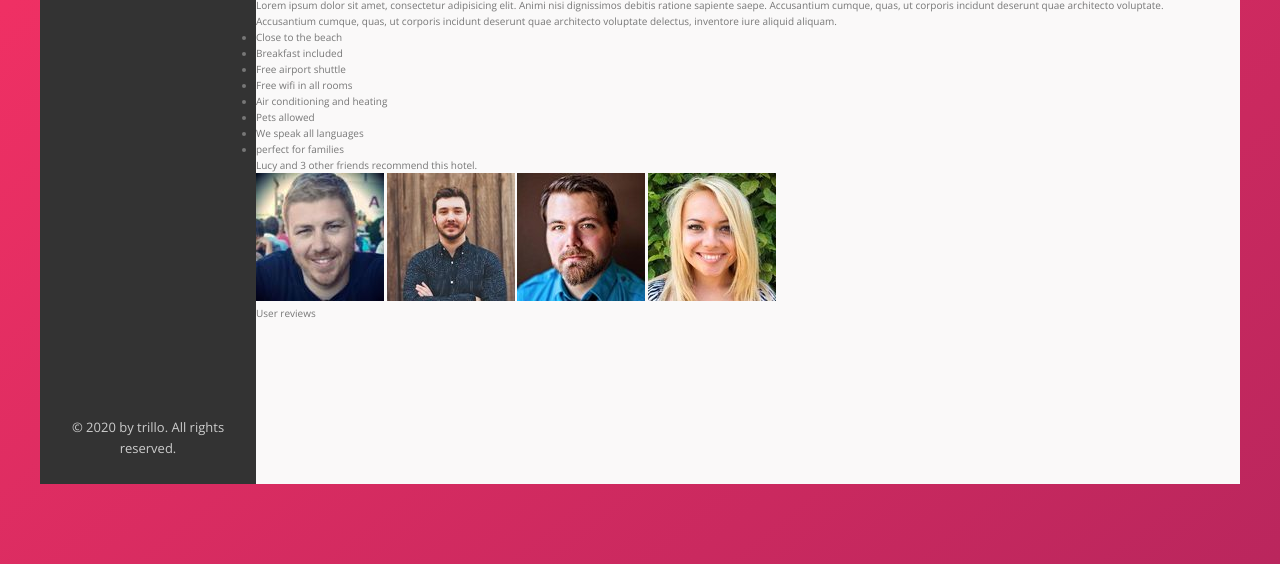
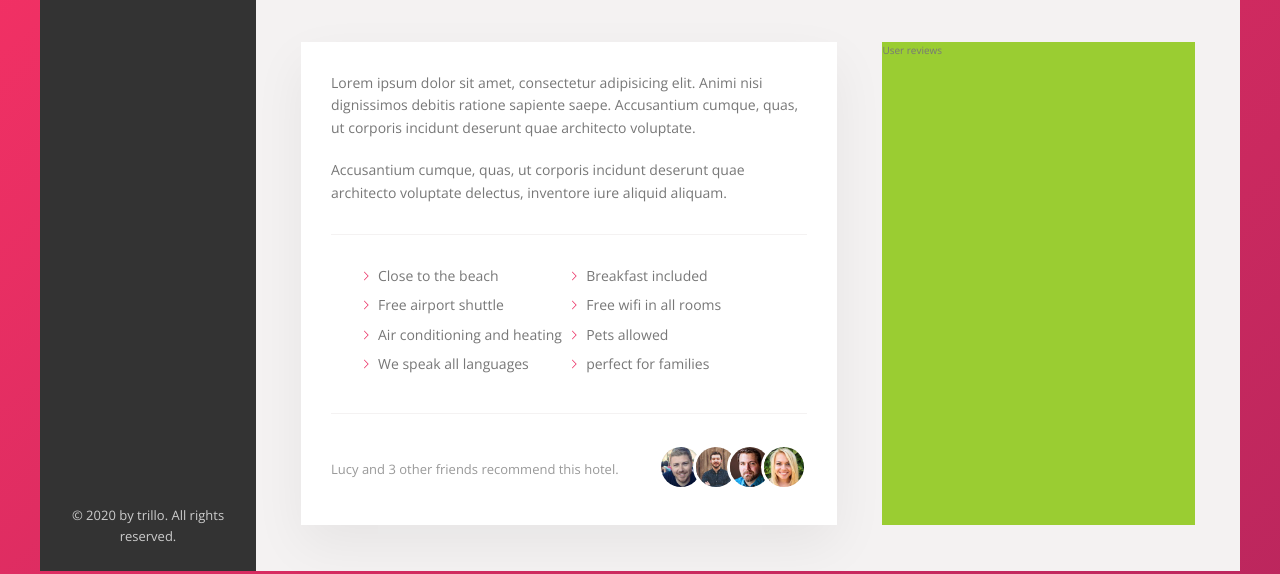
Before and after one commit to goran-nedelkovski/Trillo, a plain HTML site: page index.html in a window 1280 px wide. Shown: the part 466-1040 px from the top of the page. Drawn offline with nearby package versions, Linux system fonts and the light colour scheme.

Commit message:
[Lecture 83]-building the Description Section (part 3) [-webkit-mask-image and mask-image property with background- colorl; box-sizing: content-box (width and height will be on the content, not included padding and border like in the border-box)]

```diff
--- a/css/style.css
+++ b/css/style.css
@@ -25,7 +25,10 @@ Grey dark 3: #999
   --color-grey-light-4: #ccc;
   --color-grey-dark-1: #333;
   --color-grey-dark-2: #777;
-  --color-grey-dark-3: #999; }
+  --color-grey-dark-3: #999;
+  --shadow-dark: 0 2rem 6rem rgba(0,0,0,.3);
+  --shadow-light: 0 2rem 5rem rgba(0,0,0,.06);
+  --line: 1px solid var(--color-grey-light-2); }
 
 * {
   margin: 0;
@@ -184,7 +187,7 @@ body {
 .overview {
   display: flex;
   align-items: center;
-  border-bottom: 1px solid var(--color-grey-light-3); }
+  border-bottom: var(--line); }
   .overview__heading {
     font-size: 2.25rem;
     font-weight: 300;
@@ -249,6 +252,48 @@ body {
     transform: scale(1);
     box-shadow: none; } }
 
+.paragraph:not(:last-of-type) {
+  margin-bottom: 2rem; }
+
+.list {
+  list-style: none;
+  margin: 3rem 0;
+  padding: 3rem;
+  border-top: var(--line);
+  border-bottom: var(--line);
+  display: flex;
+  flex-wrap: wrap; }
+  .list__item {
+    flex: 0 0 50%;
+    margin-bottom: .7rem; }
+  .list__item::before {
+    content: "";
+    display: inline-block;
+    height: 1rem;
+    width: 1rem;
+    margin-right: .7rem;
+    background-color: var(--color-primary);
+    -webkit-mask-image: url(../img/chevron-thin-right.svg);
+    mask-image: url(../img/chevron-thin-right.svg);
+    -webkit-mask-size: cover;
+    mask-size: cover; }
+
+.recommend {
+  font-size: 1.3rem;
+  color: var(--color-grey-dark-3);
+  display: flex;
+  align-items: center; }
+  .recommend__count {
+    margin-right: auto; }
+  .recommend__photo {
+    box-sizing: content-box;
+    height: 4rem;
+    width: 4rem;
+    border-radius: 50%;
+    border: 3px solid #fff; }
+    .recommend__photo:not(:last-child) {
+      margin-right: -1.5rem; }
+
 .container {
   max-width: 120rem;
   margin: 8rem auto;
@@ -259,7 +304,7 @@ body {
   font-size: 1.4rem;
   height: 7rem;
   background-color: #fff;
-  border-bottom: 1px solid var(--color-grey-light-2);
+  border-bottom: var(--line);
   display: flex;
   justify-content: space-between;
   align-items: center; }
@@ -276,5 +321,22 @@ body {
   align-items: center; }
 
 .hotel-view {
-  flex: 1;
-  height: 80rem; }
+  flex: 1; }
+
+.detail {
+  display: flex;
+  padding: 4.5rem;
+  background-color: var(--color-grey-light-2);
+  border-bottom: var(--line); }
+
+.description {
+  font-size: 1.4rem;
+  background-color: #fff;
+  box-shadow: var(--shadow-light);
+  padding: 3rem;
+  flex: 0 0 60%;
+  margin-right: 4.5rem; }
+
+.user-reviews {
+  background-color: yellowgreen;
+  flex: 1; }
--- a/sass/_components.scss
+++ b/sass/_components.scss
@@ -291,13 +291,64 @@
 
 /////////////////////////////////
 // List
+.list {
+    list-style: none;
+    margin: 3rem 0;
+    padding: 3rem;
+    border-top: var(--line);
+    border-bottom: var(--line);
 
+    display: flex;
+    flex-wrap: wrap;
+    &__item {
+        flex: 0 0 50%;
+        margin-bottom: .7rem;
 
+    }
+    &__item::before {
+        content: "";
+        display: inline-block;
+        height: 1rem;
+        width: 1rem;
+        margin-right: .7rem;
 
-
-
-
-
+        // Older browsers
+        //background-image: url(../img/chevron-thin-right.svg);
+        //background-size: cover;
+        // Newwr browsers - masks
+        background-color: var(--color-primary);
+        -webkit-mask-image: url(../img/chevron-thin-right.svg);
+        mask-image: url(../img/chevron-thin-right.svg);
+        -webkit-mask-size:cover;
+        mask-size:cover;
+    }
+}
 
 /////////////////////////////////
 // Recommend
+.recommend {
+    font-size: 1.3rem;
+    color: var(--color-grey-dark-3);
+
+    display: flex;
+    align-items: center;
+
+    &__count {
+        margin-right: auto;
+    }
+    &__friends {
+
+    }
+
+    &__photo {
+        box-sizing: content-box;      // usualy we use border-box and that will include the padding and the border to width and height of the element. but in this case, we want the image to be the same size, so we use here box-sizing: content-box and width and height are only on the image(content) and the border is outside()on top.
+        height: 4rem;
+        width: 4rem;
+        border-radius: 50%;
+        border: 3px solid #fff;
+
+        &:not(:last-child) {
+            margin-right: -1.5rem;
+        }
+    }
+}
```
